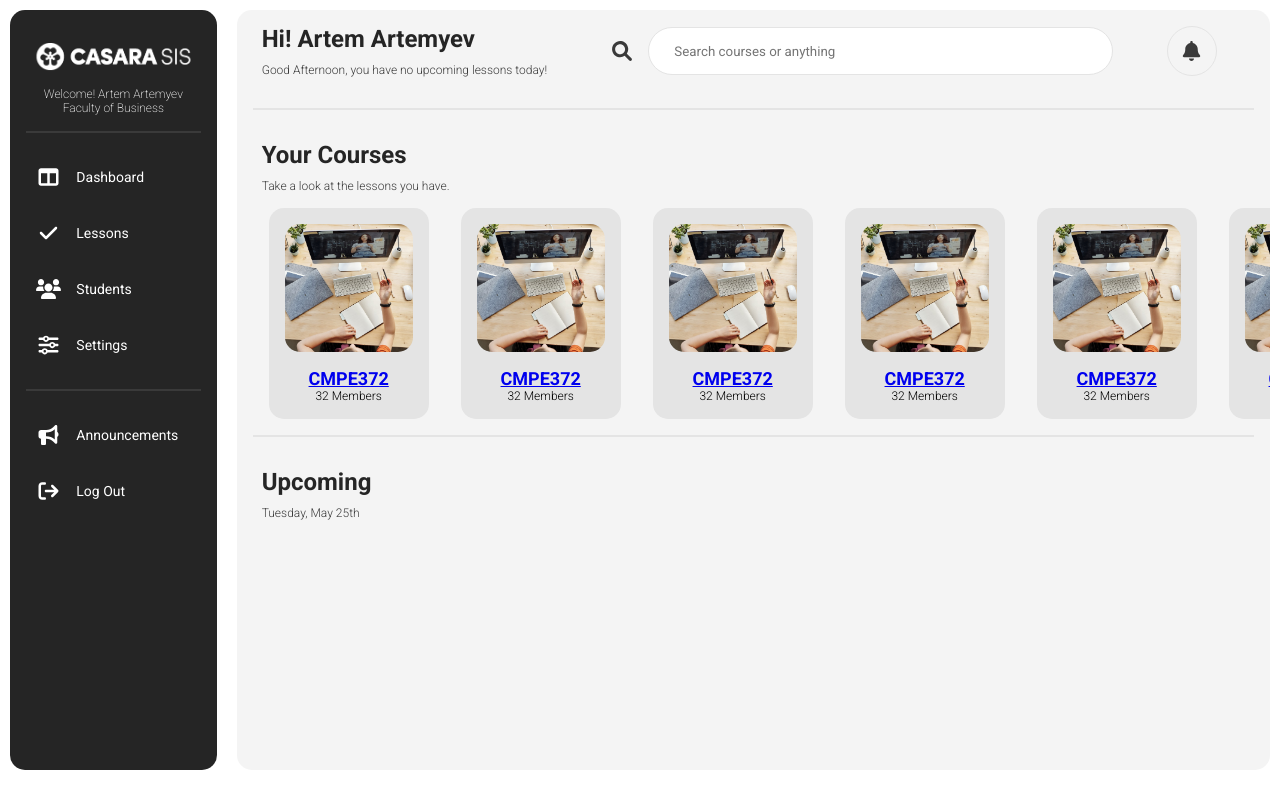
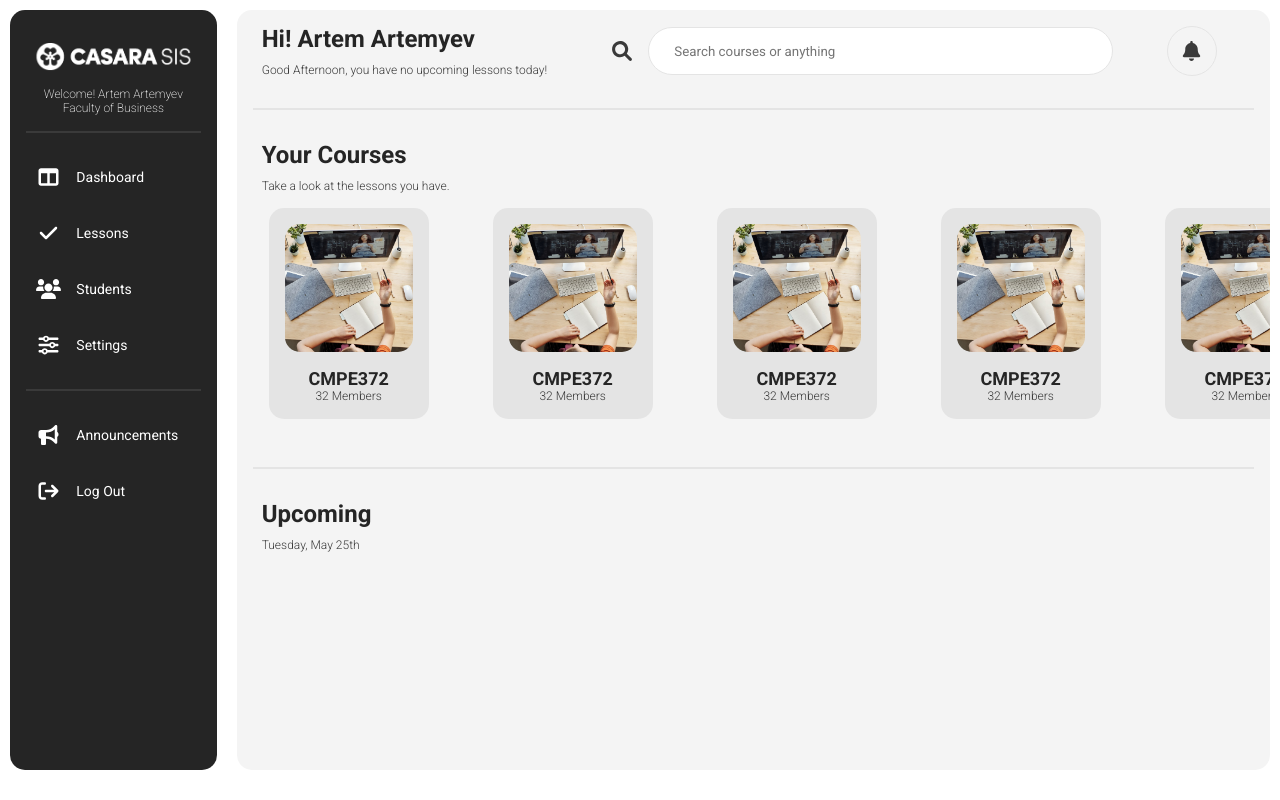
Before and after one commit to Arteely/CMPE372, a PHP site: page / in a window 1280 px wide. Run offline with PHP 8.4, Linux system fonts and the light colour scheme.

Commit message:
Add files via upload

```diff
--- a/StudentMngmtProject/stylesheet.css
+++ b/StudentMngmtProject/stylesheet.css
@@ -173,7 +173,9 @@ hr{
 
 .your-courses{
     display: flex;
-    justify-content: space-evenly;
+    justify-content: flex-start;
+    overflow-x: scroll;
+    padding-bottom: 2rem;
 }
 
 .course{
@@ -185,10 +187,18 @@ hr{
     border-radius: 15px;
     padding: 1rem;
     margin-left: 2rem;
+    margin-right: 2rem;
+    transition: all 0.3s ease;
 }
 
-.course span{
-    text-align: center;
+.course:hover{
+    transition: all 0.3s ease;
+    transform: scale(0.95);
+}
+
+.course a{
+    text-decoration: none;
+    color: #252525;
 }
 
 .course-img{
@@ -202,9 +212,12 @@ hr{
     font-size: 18px;
     font-weight: 700;
     margin-top: 1rem;
+    text-align: center;
 }
 
 .course-students{
     font-size: 12px;
     font-weight: 300;
+    color: #3A3A3A;
+    text-align: center;
 }
```
